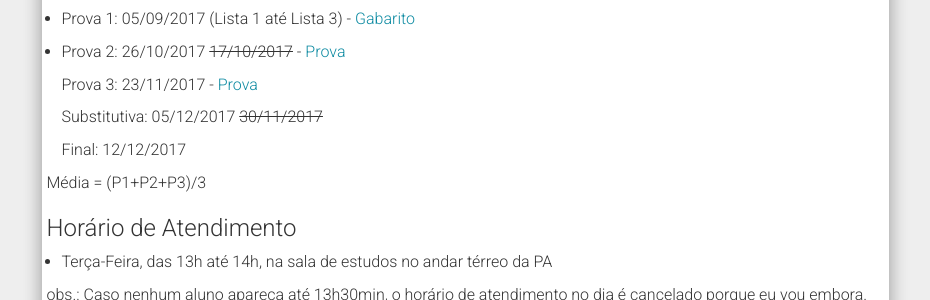
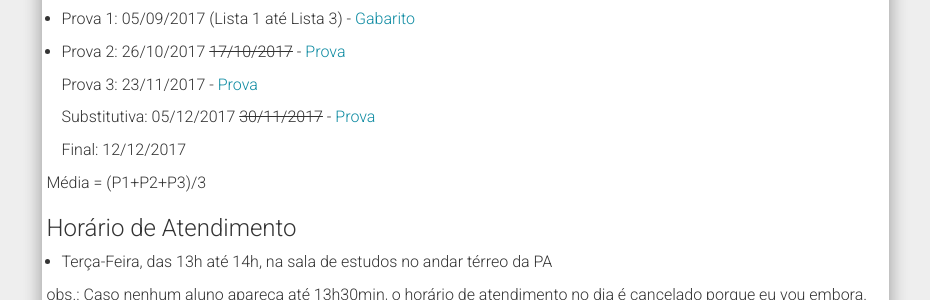
Before and after one commit to chunggnuhc/chunggnuhc.github.io, a Jekyll site: the page built from agronomia2sem2017.md, in a window 1280 px wide and 900 px high, scrolled down 652 px. Shown: the part 153-453 px from the top of the window, without its empty margins (321-1251 px from the left). Built offline with Jekyll 4.4.1, drawn with Linux system fonts in a browser that asks for light colours; nearby versions of some CDN libraries.

Commit message:
Link - PSub Agronomia - adicionado

```diff
--- a/agronomia2sem2017.md
+++ b/agronomia2sem2017.md
@@ -33,7 +33,7 @@ permalink: /agron2sem2017-Mat2/
 
   Prova 3: 23/11/2017 - [Prova](/disciplinas2sem2017/provaAgronP3-C.pdf)
 
-  Substitutiva: 05/12/2017 <strike>30/11/2017</strike>
+  Substitutiva: 05/12/2017 <strike>30/11/2017</strike> - [Prova](/disciplinas2sem2017/provaAgronPSub-A.pdf)
 
   Final: 12/12/2017
 
```
